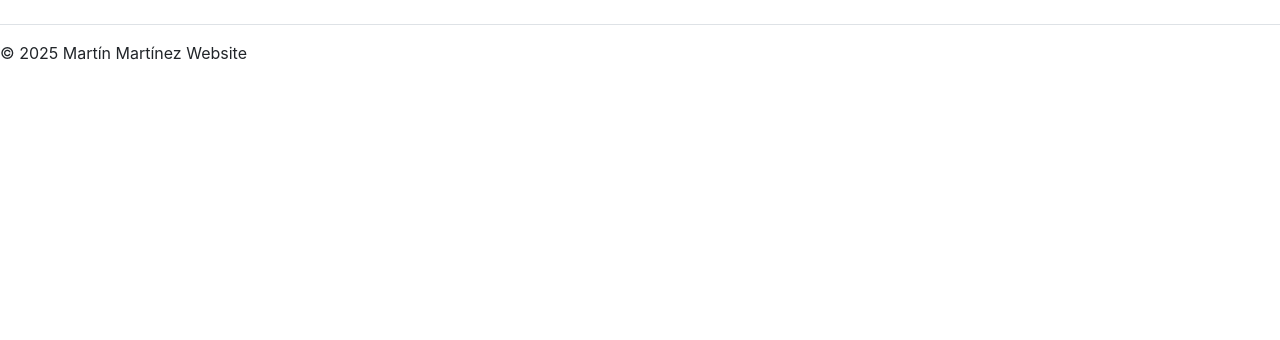
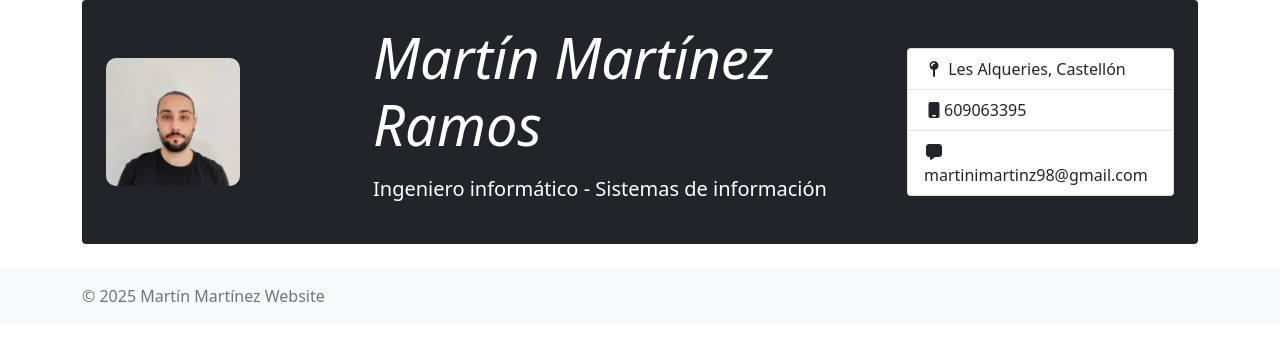
Before and after one commit to martmota98/martin-martinez-website, a plain HTML site: page index.html in a window 1280 px wide. Drawn offline with nearby package versions, Linux system fonts and the light colour scheme.

Commit message:
principal banner

```diff
--- a/assets/css/styles.css
+++ b/assets/css/styles.css
@@ -46,3 +46,13 @@ table {
 	border-collapse: collapse;
 	border-spacing: 0;
 }
+
+.encabezado{
+	display: flex;
+	align-items: center;
+}
+
+.fotoPerfil{
+	width: 50%;
+	border-radius: 10px;
+}
--- a/index.html
+++ b/index.html
@@ -4,12 +4,14 @@
     <meta charset="UTF-8">
     <meta name="viewport" content="width=device-width, initial-scale=1.0">
     <title>Martín Martínez Website</title>
-    <link rel="stylesheet" href="/assets/css/styles.css">
-    <link rel="stylesheet" href="https://cdn.jsdelivr.net/npm/bootstrap@4.3.1/dist/css/bootstrap.min.css" integrity="sha384-ggOyR0iXCbMQv3Xipma34MD+dH/1fQ784/j6cY/iJTQUOhcWr7x9JvoRxT2MZw1T" crossorigin="anonymous">
+    <link rel="stylesheet" href="./assets/css/styles.css">
+    <link href="https://cdn.jsdelivr.net/npm/bootstrap@5.0.2/dist/css/bootstrap.min.css" rel="stylesheet" integrity="sha384-EVSTQN3/azprG1Anm3QDgpJLIm9Nao0Yz1ztcQTwFspd3yD65VohhpuuCOmLASjC" crossorigin="anonymous">
     <link rel="stylesheet" href="https://cdnjs.cloudflare.com/ajax/libs/font-awesome/7.0.1/css/all.min.css" integrity="sha512-2SwdPD6INVrV/lHTZbO2nodKhrnDdJK9/kg2XD1r9uGqPo1cUbujc+IYdlYdEErWNu69gVcYgdxlmVmzTWnetw==" crossorigin="anonymous" referrerpolicy="no-referrer" />
     <link rel="preconnect" href="https://fonts.googleapis.com">
     <link rel="preconnect" href="https://fonts.gstatic.com" crossorigin>
     <link href="https://fonts.googleapis.com/css2?family=Open+Sans:ital,wght@0,300..800;1,300..800&display=swap" rel="stylesheet">
+
+
 </head>
 </head>
 <body>
@@ -18,14 +20,34 @@
 
   <main>
     <div class="container">
-
+       <div class="p-4 p-md-4 mb-4 text-white rounded bg-dark encabezado">
+        <div class="col-md-3 px-0">
+          <img src="./assets/img/foto-perfil.jpg" alt="Mi carita linda <3" class="fotoPerfil">
+        </div>
+        <div class="col-md-6 px-0">
+          <h1 class="display-4 fst-italic">Martín Martínez Ramos</h1>
+          <p class="lead my-3">Ingeniero informático - Sistemas de información</p>
+        </div>
+        <div class="col-md-3 px-0">
+          <ul class="list-group">
+            <li class="list-group-item"><i class="fa-solid fa-map-pin"></i> Les Alqueries, Castellón</li>
+            <li class="list-group-item"><i class="fa-solid fa-mobile"></i>609063395</li>
+            <li class="list-group-item"><i class="fa-solid fa-message"></i>martinimartinz98@gmail.com</li>
+          </ul>
+        </div>
+       </div>
     </div>
   </main>
 
-  <footer class="d-flex flex-wrap justify-content-between align-items-center py-3 my-4 border-top">
-    <p>© 2025 Martín Martínez Website</p>
+  <footer class="footer mt-auto py-3 bg-light">
+    <div class="container">
+      <span class="text-muted">
+        © 2025 Martín Martínez Website
+      </span>
+    </div>
   </footer>
 
   <script src="/assets/js/script.js"></script>
+  <script src="https://cdn.jsdelivr.net/npm/bootstrap@5.0.2/dist/js/bootstrap.bundle.min.js" integrity="sha384-MrcW6ZMFYlzcLA8Nl+NtUVF0sA7MsXsP1UyJoMp4YLEuNSfAP+JcXn/tWtIaxVXM" crossorigin="anonymous"></script>
 </body>
 </html>
```
